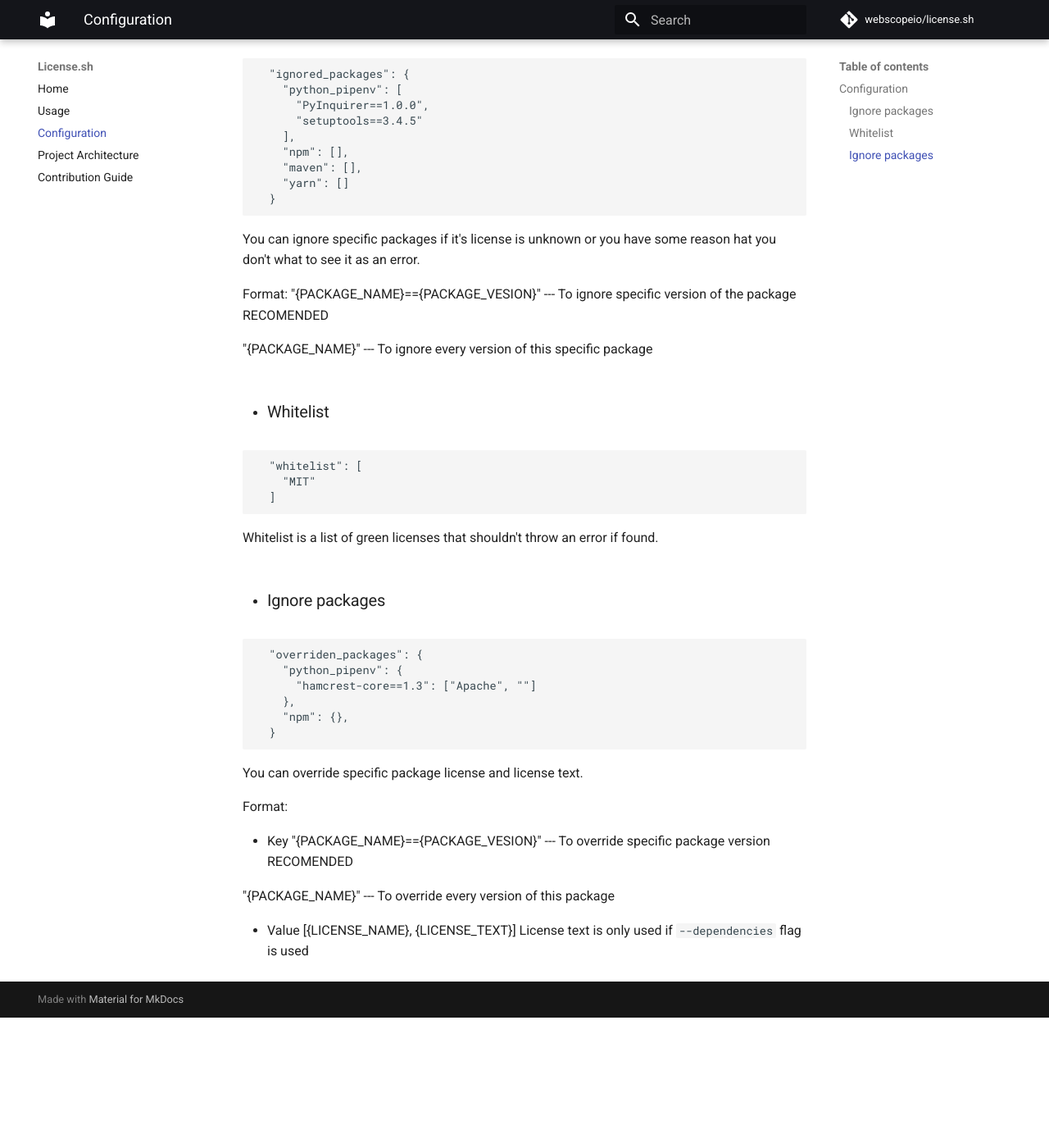
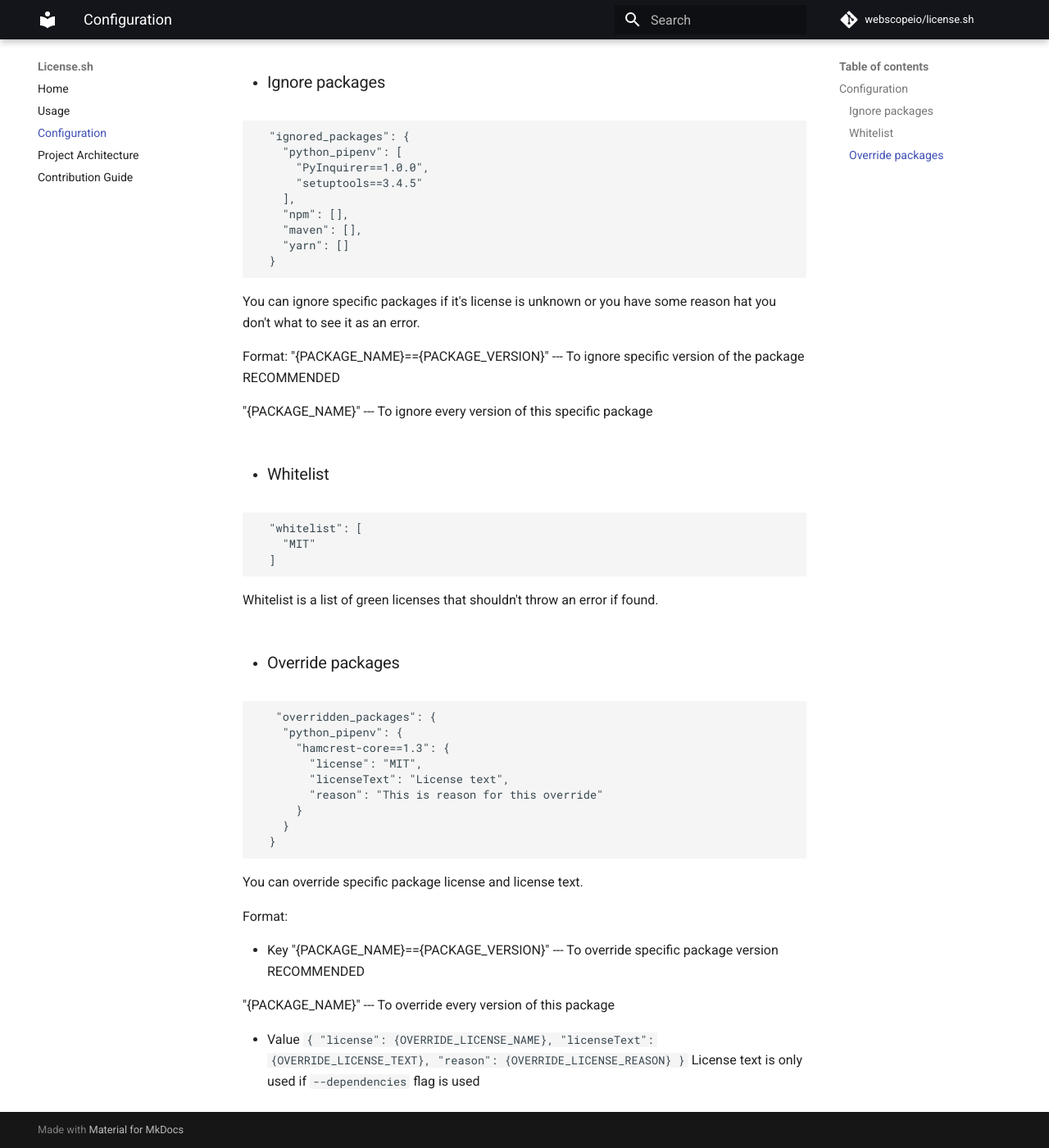
Before and after one commit to webscopeio/license.sh, an MkDocs documentation site: the page built from docs/configuration.md, in a window 1280 px wide and 1400 px high, scrolled down 803 px. Shown: the whole window at 82% size. Built offline with MkDocs 1.6.1 and Material for MkDocs 9.7.7, drawn with Linux system fonts in a browser that asks for light colours; comment, search, counter and statistics services are not loaded; before the commit the page ends 2044 px from its top, so only the background shows below that; some of the changed text lies outside the part shown.

Commit message:
fix: override documentation updated

````diff
--- a/docs/configuration.md
+++ b/docs/configuration.md
@@ -20,9 +20,13 @@ Example:
   "whitelist": [
     "MIT"
   ],
-  "overriden_packages": {
+  "overridden_packages": {
     "python_pipenv": {
-      "hamcrest-core==1.3": ["Apache", ""]
+      "hamcrest-core==1.3": {
+        "license": "MIT",
+        "licenseText": "License text",
+        "reason": "This is reason for this override"
+      }
     }
   }
 
@@ -43,7 +47,7 @@ Example:
 You can ignore specific packages if it's license is unknown or you have some reason hat you don't what to see it as an error.
 
 Format:
-"{PACKAGE_NAME}=={PACKAGE_VESION}"  --- To ignore specific version of the package RECOMENDED
+"{PACKAGE_NAME}=={PACKAGE_VERSION}"  --- To ignore specific version of the package RECOMMENDED
 
 "{PACKAGE_NAME}" --- To ignore every version of this specific package
 
@@ -56,13 +60,16 @@ Format:
 ```
 Whitelist is a list of green licenses that shouldn't throw an error if found.
 
-* ### Ignore packages
+* ### Override packages
 ```
-  "overriden_packages": {
+   "overridden_packages": {
     "python_pipenv": {
-      "hamcrest-core==1.3": ["Apache", ""]
-    },
-    "npm": {},
+      "hamcrest-core==1.3": {
+        "license": "MIT",
+        "licenseText": "License text",
+        "reason": "This is reason for this override"
+      }
+    }
   }
 ```
 You can override specific package license and license text.
@@ -70,10 +77,16 @@ You can override specific package license and license text.
 Format:
 
  * Key
-"{PACKAGE_NAME}=={PACKAGE_VESION}"  --- To override specific package version RECOMENDED
+"{PACKAGE_NAME}=={PACKAGE_VERSION}"  --- To override specific package version RECOMMENDED
 
 "{PACKAGE_NAME}" --- To override every version of this package
 
  * Value
-[{LICENSE_NAME}, {LICENSE_TEXT}]
+ ```
+ {
+  "license": {OVERRIDE_LICENSE_NAME},
+  "licenseText": {OVERRIDE_LICENSE_TEXT},
+  "reason": {OVERRIDE_LICENSE_REASON}
+}
+ ```
 License text is only used if `--dependencies` flag is used
````
Also changed, not shown: 1 other file.
